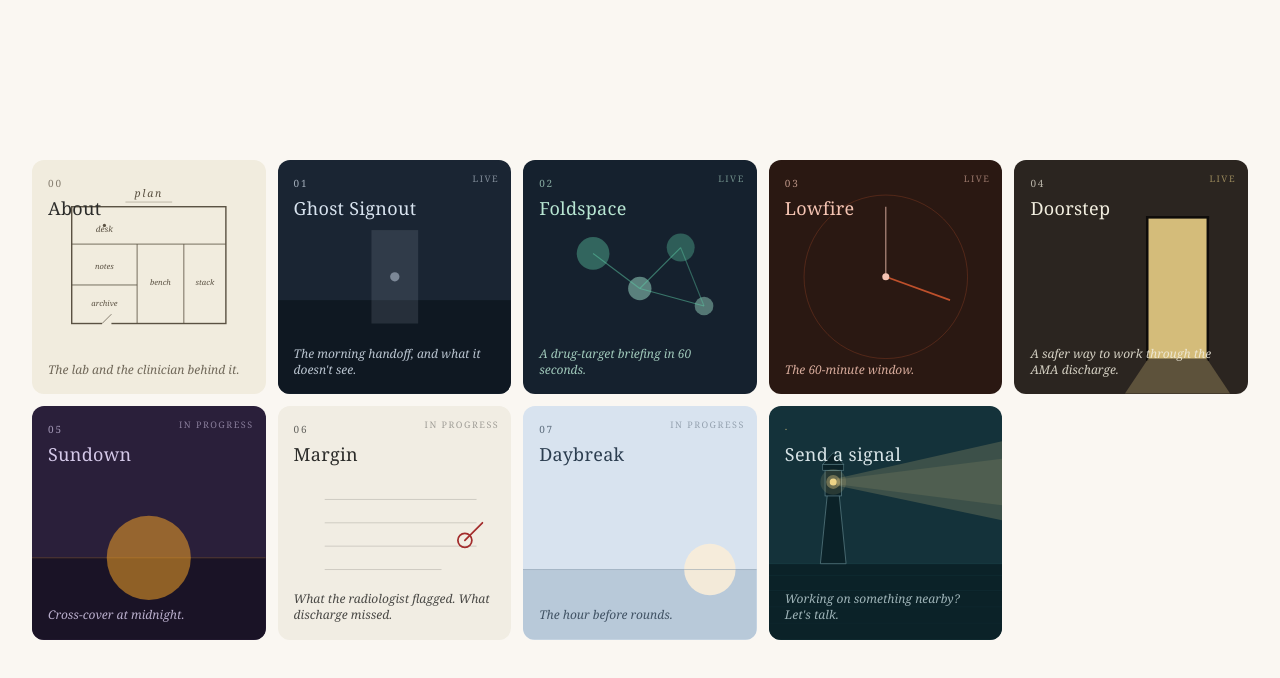
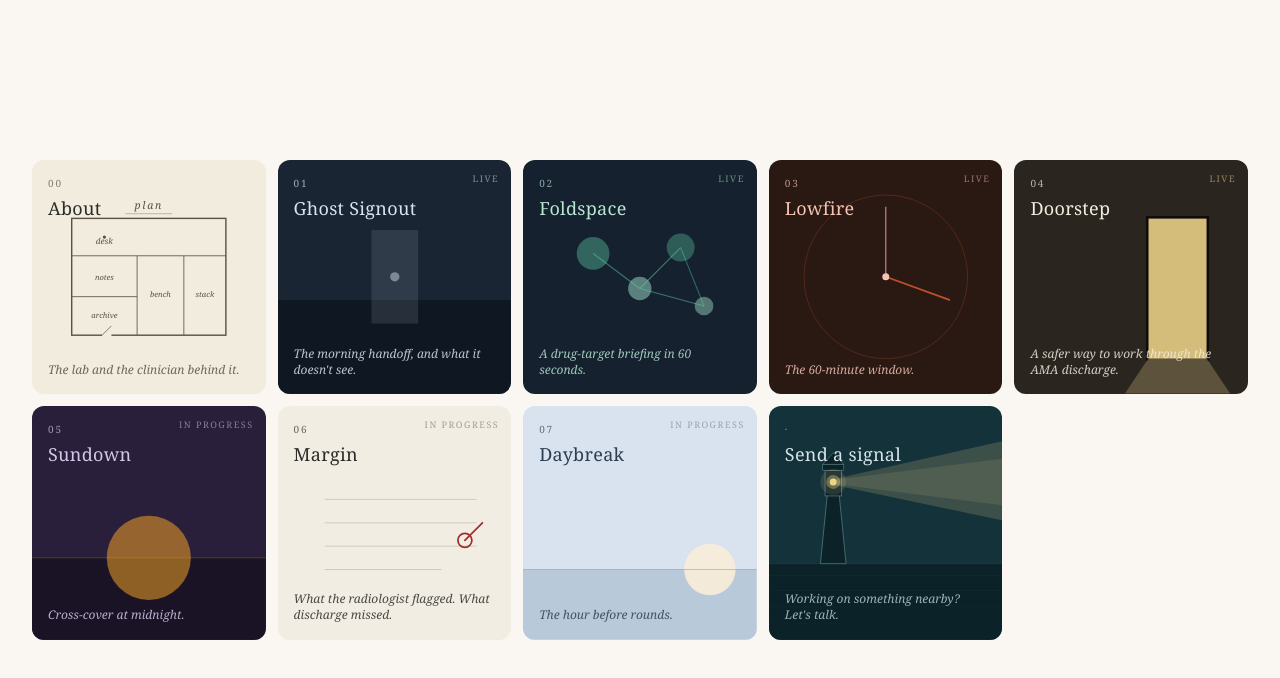
Before and after one commit to RAhroonAI/floviken-site, a Next.js app: page / in a window 1280 px wide. Shown: the top 678 px of the page. Built offline with nearby package versions, Linux system fonts and the light colour scheme.

Commit message:
Ease About glyph shift from -18 to -8

```diff
--- a/src/app/page.js
+++ b/src/app/page.js
@@ -55,7 +55,7 @@ export default function Home() {
         <a className="tile" href="/about" style={{ ...tileBase, background: '#F1ECDE' }}>
           <div style={artBase}>
             <svg width="100%" height="100%" viewBox="0 0 200 200" preserveAspectRatio="xMidYMid slice">
-              <g transform="translate(0, -18)">
+              <g transform="translate(0, -8)">
                 <rect x="34" y="58" width="132" height="100" fill="none" stroke="#5A5142" strokeWidth="1.2" />
                 <line x1="34" y1="90" x2="166" y2="90" stroke="#5A5142" strokeWidth="0.7" />
                 <line x1="90" y1="90" x2="90" y2="158" stroke="#5A5142" strokeWidth="0.7" />
```
